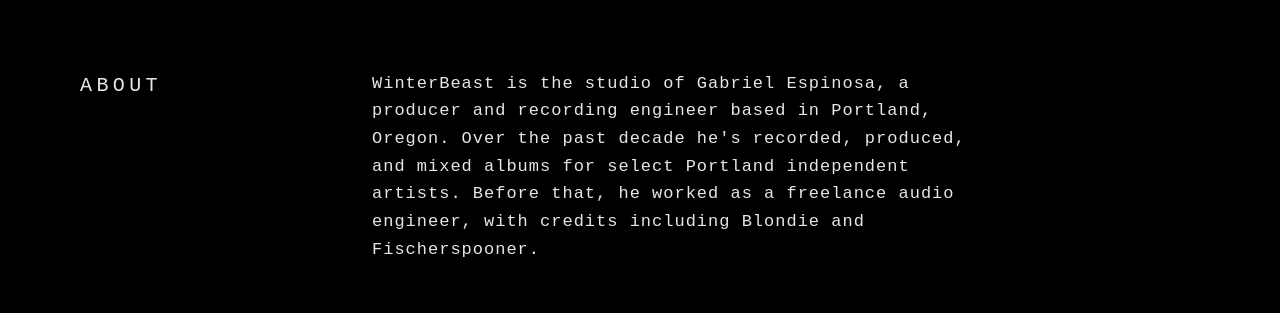
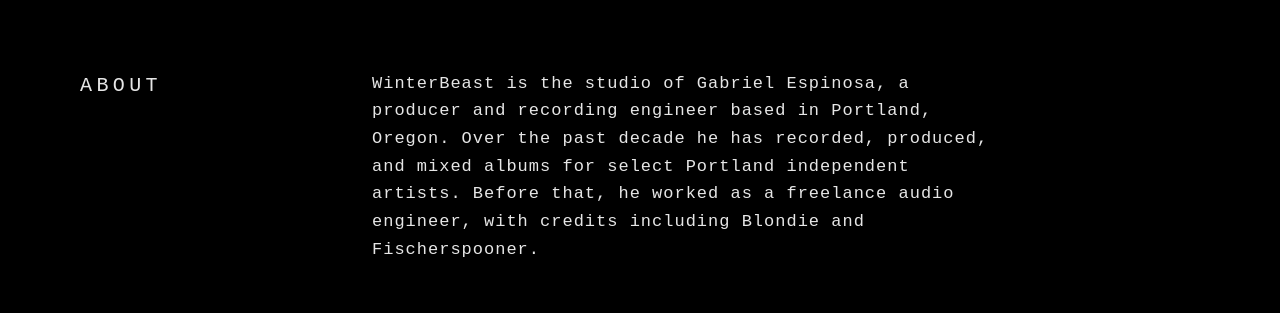
Before and after one commit to GEEspinosa/winter-beast-studio-site, a Next.js app: page / in a window 1280 px wide. Shown: the part 3500-3813 px from the top of the page. Built offline with nearby package versions, Linux system fonts and the light colour scheme.

Commit message:
typo fix

```diff
--- a/app/page.tsx
+++ b/app/page.tsx
@@ -944,7 +944,7 @@
             <p>
               WinterBeast is the studio of Gabriel Espinosa, a producer and
               recording engineer based in Portland, Oregon. Over the past decade
-              he's recorded, produced, and mixed albums for select Portland
+              he has recorded, produced, and mixed albums for select Portland
               independent artists. Before that, he worked as a freelance audio
               engineer, with credits including Blondie and Fischerspooner.
             </p>
```
